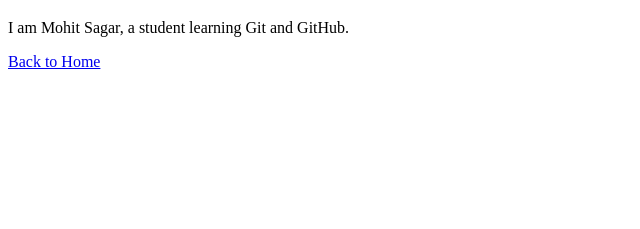
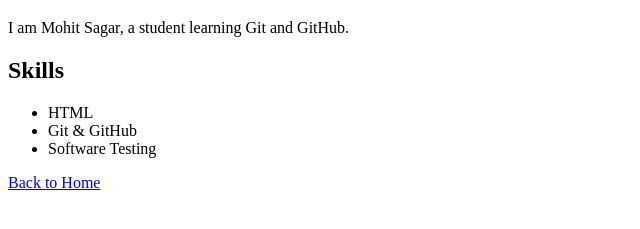
Before and after one commit to MohitSAGAR11/git-workflow-assignment, a plain HTML site: page about.html in a window 1280 px wide. Shown: the part 61-290 px from the top of the page, without its empty margins (0-640 px from the left). Drawn offline with Linux system fonts and the light colour scheme.

Commit message:
Add skills section to about.html (feature branch)

```diff
--- a/about.html
+++ b/about.html
@@ -7,6 +7,12 @@
 <body>
   <h1>About Me</h1>
   <p>I am Mohit Sagar, a student learning Git and GitHub.</p>
+  <h2>Skills</h2>
+  <ul>
+    <li>HTML</li>
+    <li>Git &amp; GitHub</li>
+    <li>Software Testing</li>
+  </ul>
   <a href="index.html">Back to Home</a>
 </body>
 </html>
```
